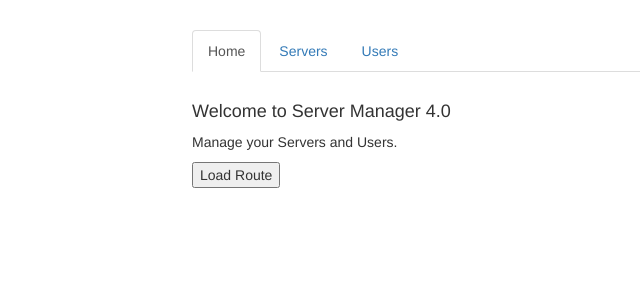
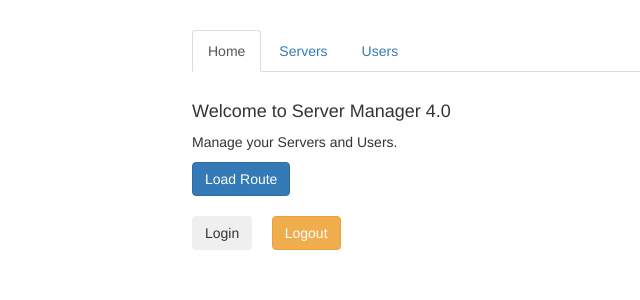
Before and after one commit to AtharLaique/AngularRoutingLearning, an Angular app: page / in a window 1280 px wide. Shown: the top 300 px of the page, without its empty margins (73-713 px from the left). Built offline with nearby package versions, Linux system fonts and the light colour scheme.

Commit message:
fake login logout

```diff
--- a/src/app/home/home.component.html
+++ b/src/app/home/home.component.html
@@ -1,3 +1,5 @@
 <h4>Welcome to Server Manager 4.0</h4>
 <p>Manage your Servers and Users.</p>
-<button  (click)="loadRoute()">Load Route</button>
+<button class="btn btn-primary" (click)="loadRoute()">Load Route</button><br/><br/>
+<button type="button" class="btn btn-outline-danger"(click)="onLogin()">Login</button> &nbsp; &nbsp;
+<button type="button" class="btn btn-warning" (click)="onLogout()">Logout</button>
--- a/src/app/home/home.component.ts
+++ b/src/app/home/home.component.ts
@@ -1,5 +1,6 @@
 import { Component, OnInit } from '@angular/core';
 import { Router} from '@angular/router';
+import { AuthService }from '../auth.service';
 @Component({
   selector: 'app-home',
   templateUrl: './home.component.html',
@@ -7,12 +8,18 @@ import { Router} from '@angular/router';
 })
 export class HomeComponent implements OnInit {
 
-  constructor(private router:Router) { }
+  constructor(private router:Router , private auth:AuthService) { }
   ngOnInit() {
   }
   loadRoute(){
     //some complax calculation
     this.router.navigate(['/server'])
   }
+  onLogin(){
+    this.auth.loggIn();
+  }
+  onLogout(){
+    this.auth.logout();
+  }
 
 }
```
